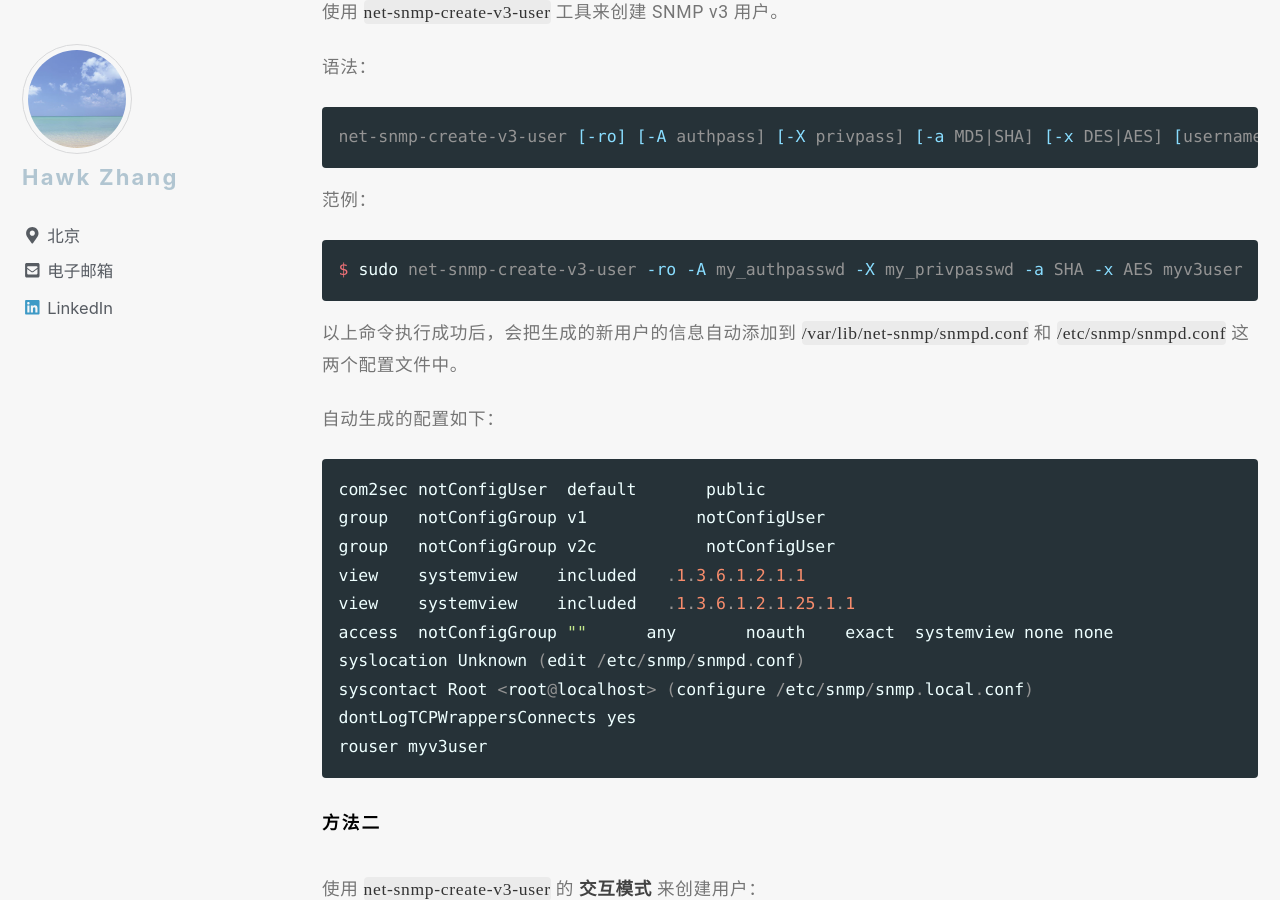
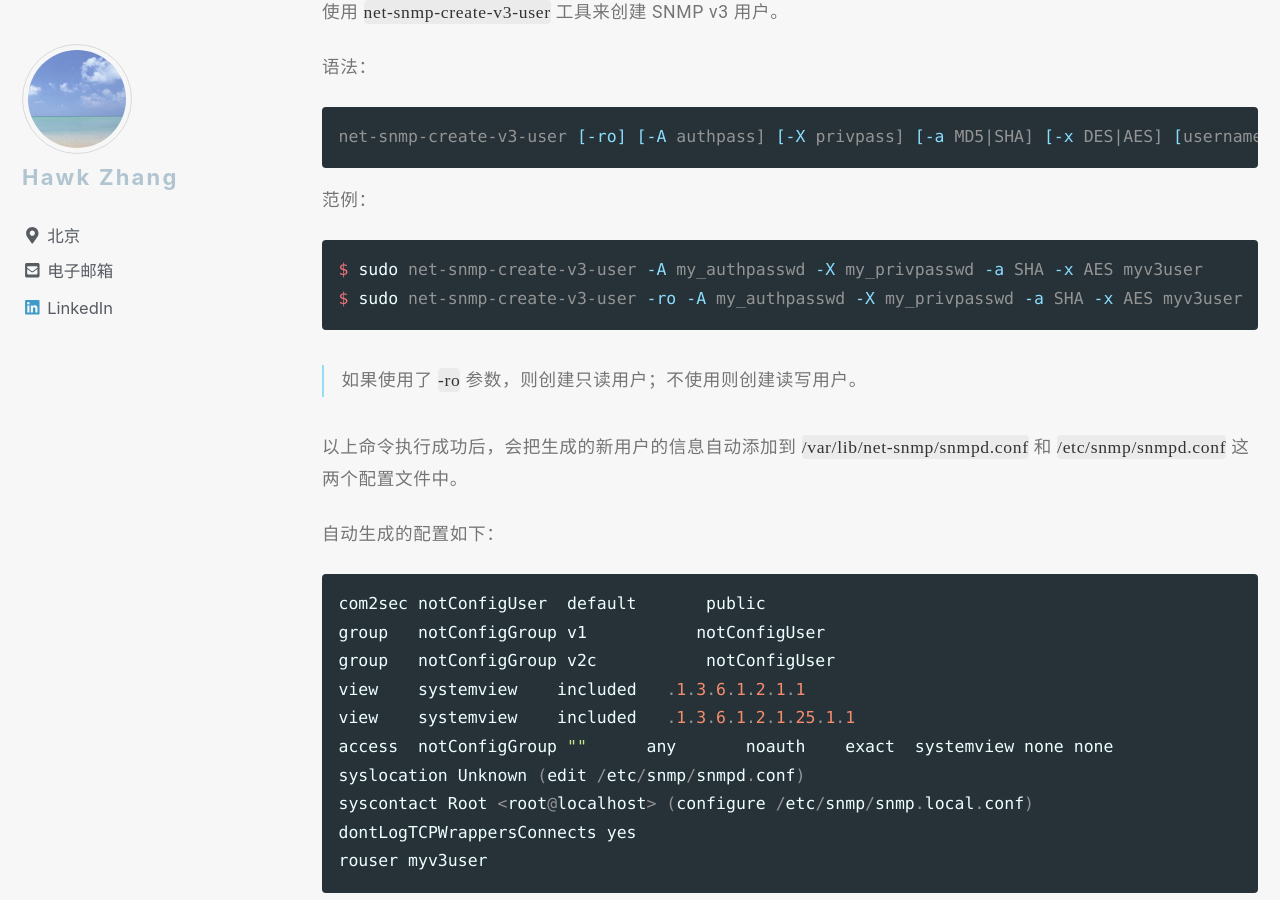
Before and after one commit to narru888/linotes_note, a Jekyll site: the page built from _posts/monitor/zabbix/2018-01-02-monitor.snmp.md, in a window 1280 px wide and 900 px high, scrolled down 10630 px. Built offline with Jekyll 4.4.1, drawn with Linux system fonts in a browser that asks for light colours; nearby versions of some CDN libraries; a script that is not in the unit is left out.

Commit message:
update on 2018-10-21 11:24:01 CST

````diff
--- a/_posts/monitor/zabbix/2018-01-02-monitor.snmp.md
+++ b/_posts/monitor/zabbix/2018-01-02-monitor.snmp.md
@@ -338,8 +338,11 @@ net-snmp-create-v3-user [-ro] [-A authpass] [-X privpass] [-a MD5|SHA] [-x DES|A
 范例：
 
 ```bash
+$ sudo net-snmp-create-v3-user -A my_authpasswd -X my_privpasswd -a SHA -x AES myv3user
 $ sudo net-snmp-create-v3-user -ro -A my_authpasswd -X my_privpasswd -a SHA -x AES myv3user
 ```
+
+> 如果使用了 `-ro` 参数，则创建只读用户；不使用则创建读写用户。
 
 以上命令执行成功后，会把生成的新用户的信息自动添加到 `/var/lib/net-snmp/snmpd.conf` 和 `/etc/snmp/snmpd.conf` 这两个配置文件中。
 
````
